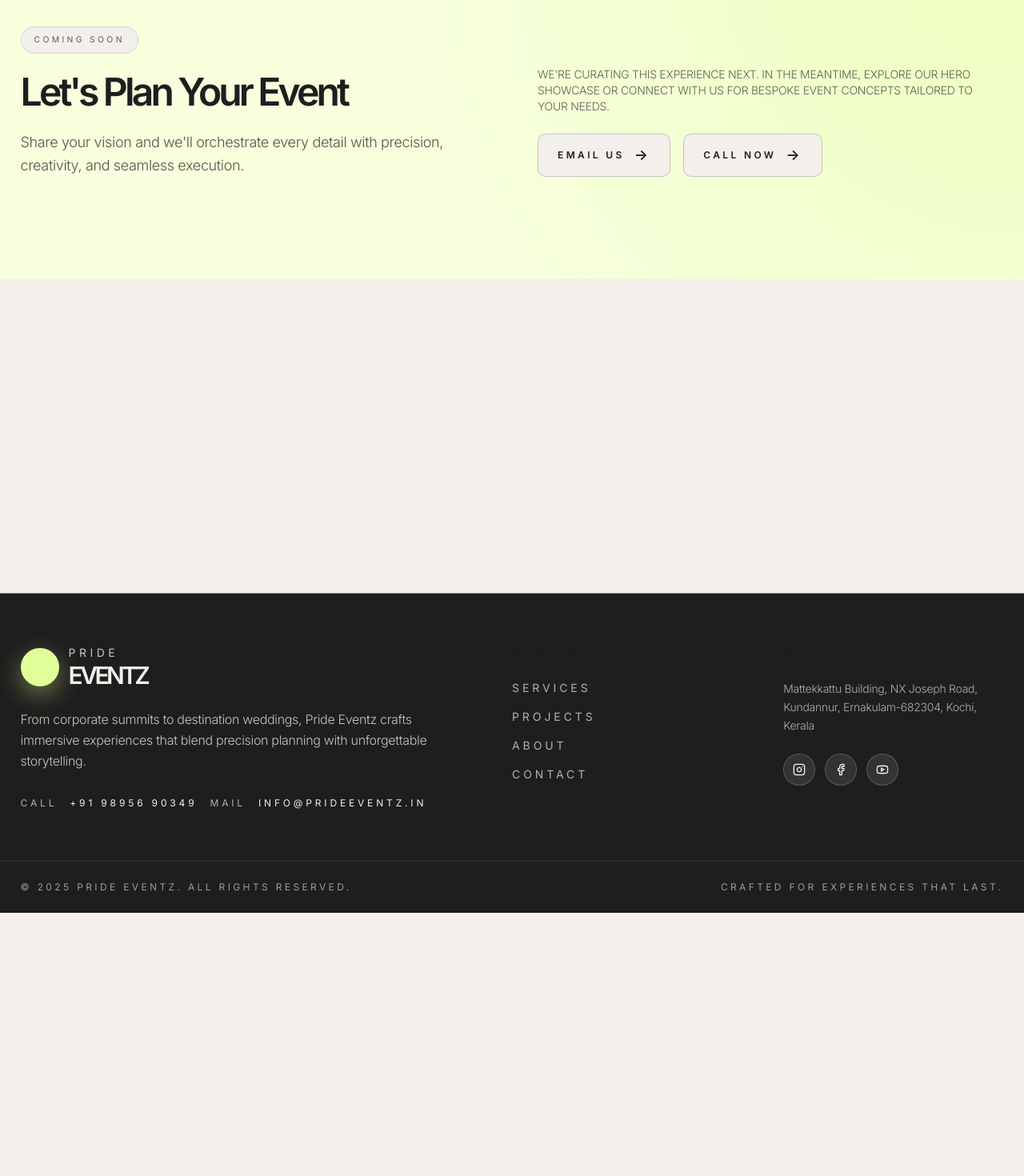
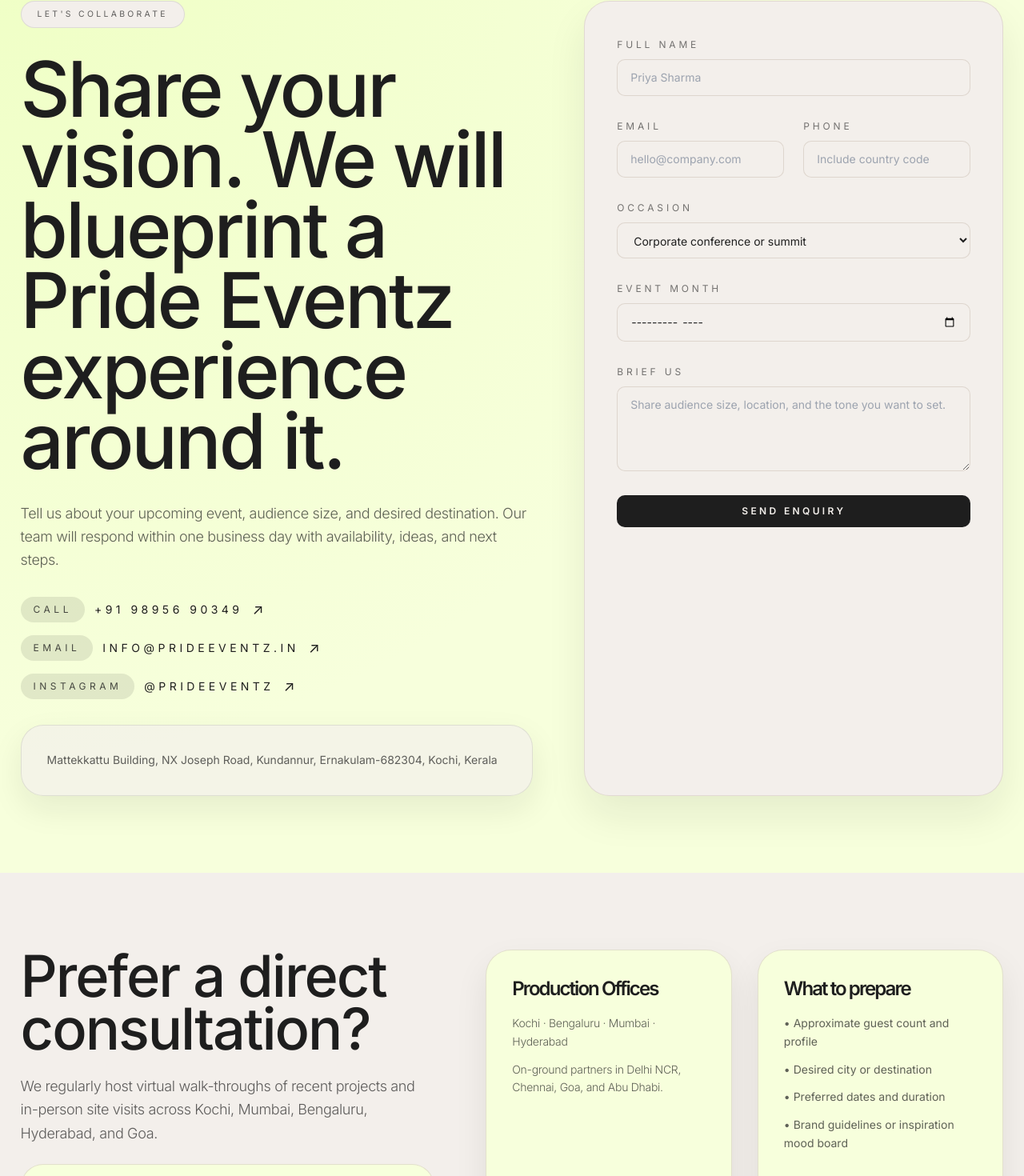
Before and after one commit to Kozker/pride-20eventzzz, a React (Vite) app: page /contact in a window 1280 px wide. Shown: the part 187-1657 px from the top of the page at 80% size. Before the commit the page ends 1328 px from the top, so only its background shows below. Built offline with nearby package versions, Linux system fonts and the light colour scheme; a web font is replaced by a local one.

Commit message:
Create full contact experience page
cgen-037d82a6c9524cd59312cc4564962391

```diff
--- a/client/pages/Contact.tsx
+++ b/client/pages/Contact.tsx
@@ -1,14 +1,214 @@
-import { PlaceholderPage } from "@/components/layout/PlaceholderPage";
+import { FormEvent, useState } from "react";
+import { Link } from "react-router-dom";
+
+const CONTACT_CHANNELS = [
+  { label: "Call", value: "+91 98956 90349", href: "tel:+919895690349" },
+  { label: "Email", value: "info@prideeventz.in", href: "mailto:info@prideeventz.in" },
+  { label: "Instagram", value: "@prideeventz", href: "https://www.instagram.com/prideeventz?igsh=NWgwbWU5NTViOGdl" },
+];
+
+const MEETING_OPTIONS = [
+  "Corporate conference or summit",
+  "Brand activation or launch",
+  "Wedding or social celebration",
+  "Incentive travel or hospitality program",
+  "Other bespoke experience",
+];
 
 export default function Contact() {
+  const [submitted, setSubmitted] = useState(false);
+
+  const handleSubmit = (event: FormEvent<HTMLFormElement>) => {
+    event.preventDefault();
+    setSubmitted(true);
+  };
+
   return (
-    <PlaceholderPage
-      title="Let's Plan Your Event"
-      description="Share your vision and we'll orchestrate every detail with precision, creativity, and seamless execution."
-      ctas={[
-        { label: "Email Us", href: "mailto:info@prideeventz.in" },
-        { label: "Call Now", href: "tel:+919895690349" },
-      ]}
-    />
+    <div className="bg-background text-foreground">
+      <section className="relative overflow-hidden bg-secondary py-24">
+        <div className="absolute inset-0 bg-[radial-gradient(circle_at_top_left,rgba(224,255,152,0.35),transparent_60%)]" />
+        <div className="container relative grid gap-16 lg:grid-cols-[1.1fr_0.9fr]">
+          <div className="space-y-8">
+            <span className="inline-flex items-center rounded-full border border-foreground/10 bg-background px-5 py-2 text-[0.65rem] uppercase tracking-[0.32em] text-foreground/70">
+              Let's collaborate
+            </span>
+            <h1 className="text-[96px] font-medium leading-[88px] tracking-[-3px]">
+              Share your vision. We will blueprint a Pride Eventz experience around it.
+            </h1>
+            <p className="max-w-2xl text-lg leading-relaxed text-foreground/70">
+              Tell us about your upcoming event, audience size, and desired destination. Our team will respond within one business day with availability, ideas, and next steps.
+            </p>
+            <div className="grid gap-4 text-sm uppercase tracking-[0.32em] text-foreground/70">
+              {CONTACT_CHANNELS.map((channel) => (
+                <a
+                  key={channel.label}
+                  href={channel.href}
+                  className="inline-flex items-center gap-3 text-foreground transition-transform duration-300 hover:-translate-y-1"
+                >
+                  <span className="rounded-full bg-foreground/10 px-4 py-2 text-xs text-foreground/80">
+                    {channel.label}
+                  </span>
+                  <span>{channel.value}</span>
+                  <span className="text-lg">↗</span>
+                </a>
+              ))}
+            </div>
+            <div className="rounded-[28px] border border-foreground/10 bg-background/70 p-8 text-sm leading-relaxed text-foreground/70 shadow-[0_16px_40px_rgba(30,30,30,0.08)]">
+              Mattekkattu Building, NX Joseph Road, Kundannur, Ernakulam-682304, Kochi, Kerala
+            </div>
+          </div>
+
+          <form
+            onSubmit={handleSubmit}
+            className="rounded-[32px] border border-border/60 bg-background p-10 shadow-[0_24px_50px_rgba(30,30,30,0.08)]"
+          >
+            <div className="space-y-6">
+              <div>
+                <label htmlFor="name" className="text-xs uppercase tracking-[0.32em] text-foreground/60">
+                  Full name
+                </label>
+                <input
+                  id="name"
+                  name="name"
+                  required
+                  placeholder="Priya Sharma"
+                  className="mt-2 w-full rounded-md border border-border/70 bg-background px-4 py-3 text-sm focus:border-foreground focus:outline-none focus:ring-2 focus:ring-primary"
+                />
+              </div>
+
+              <div className="grid gap-6 md:grid-cols-2">
+                <div>
+                  <label htmlFor="email" className="text-xs uppercase tracking-[0.32em] text-foreground/60">
+                    Email
+                  </label>
+                  <input
+                    id="email"
+                    name="email"
+                    type="email"
+                    required
+                    placeholder="hello@company.com"
+                    className="mt-2 w-full rounded-md border border-border/70 bg-background px-4 py-3 text-sm focus:border-foreground focus:outline-none focus:ring-2 focus:ring-primary"
+                  />
+                </div>
+                <div>
+                  <label htmlFor="phone" className="text-xs uppercase tracking-[0.32em] text-foreground/60">
+                    Phone
+                  </label>
+                  <input
+                    id="phone"
+                    name="phone"
+                    type="tel"
+                    placeholder="Include country code"
+                    className="mt-2 w-full rounded-md border border-border/70 bg-background px-4 py-3 text-sm focus:border-foreground focus:outline-none focus:ring-2 focus:ring-primary"
+                  />
+                </div>
+              </div>
+
+              <div>
+                <label htmlFor="occasion" className="text-xs uppercase tracking-[0.32em] text-foreground/60">
+                  Occasion
+                </label>
+                <select
+                  id="occasion"
+                  name="occasion"
+                  className="mt-2 w-full rounded-md border border-border/70 bg-background px-4 py-3 text-sm focus:border-foreground focus:outline-none focus:ring-2 focus:ring-primary"
+                  defaultValue="Corporate conference or summit"
+                >
+                  {MEETING_OPTIONS.map((option) => (
+                    <option key={option}>{option}</option>
+                  ))}
+                </select>
+              </div>
+
+              <div>
+                <label htmlFor="date" className="text-xs uppercase tracking-[0.32em] text-foreground/60">
+                  Event month
+                </label>
+                <input
+                  id="date"
+                  name="date"
+                  type="month"
+                  className="mt-2 w-full rounded-md border border-border/70 bg-background px-4 py-3 text-sm focus:border-foreground focus:outline-none focus:ring-2 focus:ring-primary"
+                />
+              </div>
+
+              <div>
+                <label htmlFor="notes" className="text-xs uppercase tracking-[0.32em] text-foreground/60">
+                  Brief us
+                </label>
+                <textarea
+                  id="notes"
+                  name="notes"
+                  rows={4}
+                  placeholder="Share audience size, location, and the tone you want to set."
+                  className="mt-2 w-full rounded-md border border-border/70 bg-background px-4 py-3 text-sm focus:border-foreground focus:outline-none focus:ring-2 focus:ring-primary"
+                />
+              </div>
+
+              <button
+                type="submit"
+                className="inline-flex w-full items-center justify-center rounded-md bg-foreground px-6 py-3 text-xs font-semibold uppercase tracking-[0.28em] text-background transition-transform duration-500 hover:-translate-y-1"
+              >
+                Send enquiry
+              </button>
+
+              {submitted && (
+                <div className="rounded-md border border-primary/40 bg-primary/15 px-4 py-3 text-sm text-foreground/80">
+                  Thank you for reaching out. A Pride Eventz producer will contact you shortly to schedule a discovery call.
+                </div>
+              )}
+            </div>
+          </form>
+        </div>
+      </section>
+
+      <section className="bg-background py-24">
+        <div className="container grid gap-16 lg:grid-cols-[0.8fr_1fr]">
+          <div className="space-y-6">
+            <h2 className="text-[72px] font-medium leading-[66px] tracking-[-2px]">
+              Prefer a direct consultation?
+            </h2>
+            <p className="text-lg leading-relaxed text-foreground/70">
+              We regularly host virtual walk-throughs of recent projects and in-person site visits across Kochi, Mumbai, Bengaluru, Hyderabad, and Goa.
+            </p>
+            <div className="rounded-[28px] border border-border/60 bg-secondary p-8 text-sm leading-relaxed text-foreground/70">
+              <p>
+                <strong className="text-foreground">Studio Hours:</strong> Monday to Saturday — 10:00 AM to 7:00 PM IST
+              </p>
+              <p className="mt-3">
+                <strong className="text-foreground">Virtual Consultations:</strong> Available globally via Google Meet or Zoom.
+              </p>
+            </div>
+            <Link
+              to="/service/events"
+              className="inline-flex items-center gap-3 rounded-md border border-foreground/40 px-6 py-3 text-xs font-semibold uppercase tracking-[0.28em] text-foreground transition-colors duration-500 hover:bg-foreground hover:text-background"
+            >
+              Review our services
+              <span className="text-lg">→</span>
+            </Link>
+          </div>
+          <div className="grid gap-8 md:grid-cols-2">
+            <div className="rounded-[32px] border border-border/60 bg-secondary p-8 shadow-[0_18px_40px_rgba(30,30,30,0.08)]">
+              <h3 className="text-2xl font-semibold tracking-[-0.08em]">Production Offices</h3>
+              <p className="mt-4 text-sm leading-relaxed text-foreground/70">
+                Kochi · Bengaluru · Mumbai · Hyderabad
+              </p>
+              <p className="mt-3 text-sm leading-relaxed text-foreground/70">
+                On-ground partners in Delhi NCR, Chennai, Goa, and Abu Dhabi.
+              </p>
+            </div>
+            <div className="rounded-[32px] border border-border/60 bg-secondary p-8 shadow-[0_18px_40px_rgba(30,30,30,0.08)]">
+              <h3 className="text-2xl font-semibold tracking-[-0.08em]">What to prepare</h3>
+              <ul className="mt-4 space-y-3 text-sm leading-relaxed text-foreground/70">
+                <li>• Approximate guest count and profile</li>
+                <li>• Desired city or destination</li>
+                <li>• Preferred dates and duration</li>
+                <li>• Brand guidelines or inspiration mood board</li>
+              </ul>
+            </div>
+          </div>
+        </div>
+      </section>
+    </div>
   );
 }
```
